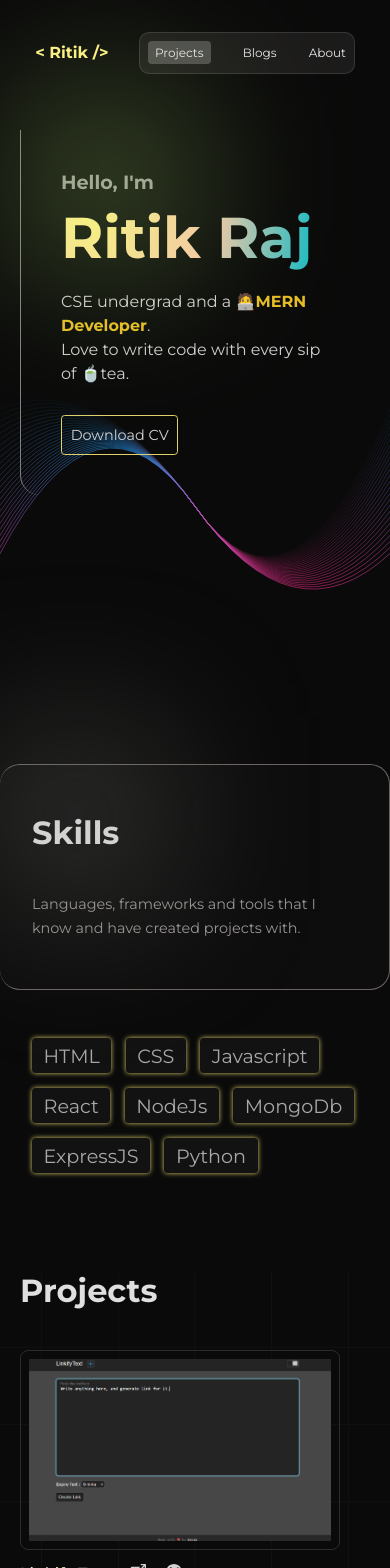
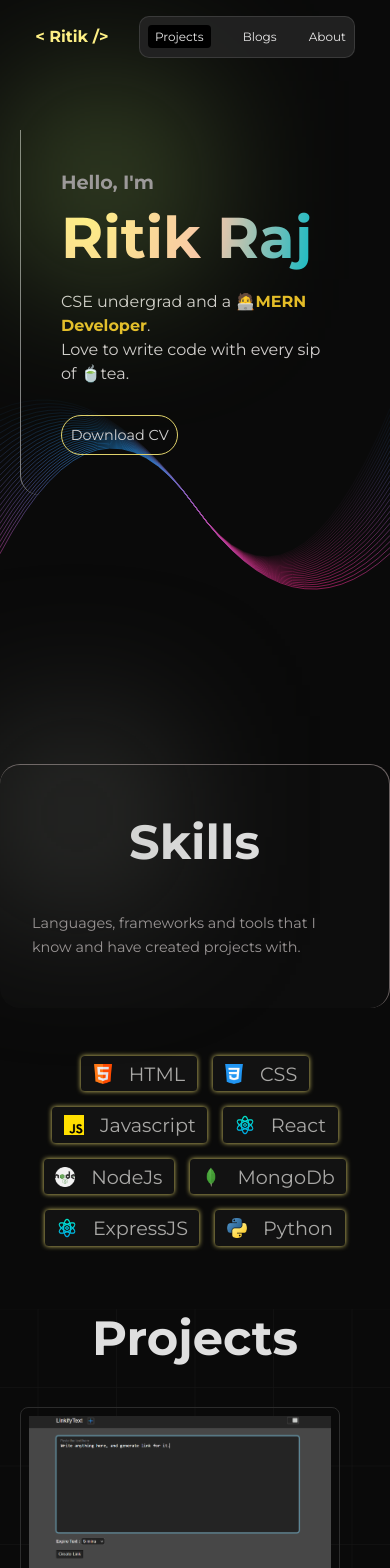
Before and after one commit to ritik48/Portfolio-Frontend, a React (Create React App) app: page / in a window 390 px wide. Shown: the top 1568 px of the page. Built offline with nearby package versions, Linux system fonts and the light colour scheme.

Commit message:
added blogs

```diff
--- a/src/App.js
+++ b/src/App.js
@@ -1,4 +1,33 @@
+import { motion, useScroll, useMotionValueEvent } from "framer-motion";
+import { LocomotiveScrollProvider, useLocomotiveScroll} from 'react-locomotive-scroll';
+
+import gsap from "gsap";
+
+import { useRef, useState, useLayoutEffect } from "react";
+
 function NavBar() {
+    const { scrollY } = useScroll();
+    const [hidden, setHidden] = useState(false);
+
+    const [showLogo, setShowLogo] = useState(true);
+
+    useMotionValueEvent(scrollY, "change", (latest) => {
+        const previous = scrollY.getPrevious();
+        console.log(latest, ",", previous);
+
+        if (latest > 20) {
+            setShowLogo(false);
+        } else {
+            setShowLogo(true);
+        }
+
+        if (latest > previous && latest > 20) {
+            setHidden(true);
+        } else {
+            setHidden(false);
+        }
+    });
+
     return (
         <>
             <svg
@@ -137,31 +166,64 @@ function NavBar() {
                     ></path>
                 </g>
             </svg>
-            <nav>
+            <motion.nav
+                initial="initial"
+                variants={{
+                    initial: {
+                        x: "-50%",
+                    },
+                    visible: { y: 0 },
+                    hidden: { y: "-140%" },
+                }}
+                animate={hidden ? "hidden" : "visible"}
+                transition={{ duration: 0.35, ease: "easeInOut" }}
+            >
                 <div className="container">
-                    <div className="logo">
-                        {"< "}Ritik {"/>"}
-                    </div>
+                    {showLogo && (
+                        <div className="logo">
+                            {"< "}Ritik {"/>"}
+                        </div>
+                    )}
                     <ul>
                         <li className="active">Projects</li>
                         <li>Blogs</li>
                         <li>About</li>
                     </ul>
                 </div>
-            </nav>
+            </motion.nav>
         </>
     );
 }
 
 function HeroSection() {
+    const comp = useRef(null);
+
+    useLayoutEffect(() => {
+        let ctx = gsap.context(() => {
+            const t1 = gsap.timeline();
+            t1.from(["#greet", "#name"], {
+                opacity: 0,
+                y: "+=30",
+                stagger: 0.5,
+            });
+        }, comp);
+
+        return () => ctx.revert();
+    }, []);
+
+
     return (
-        <section className="hero">
+        <section className="hero" ref={comp}>
             <div className="container">
                 <div className="hero_content">
                     <div className="hero_left">
                         <div className="hero_top">
-                            <span className="greet">Hello, I'm</span>
-                            <span className="name">Ritik Raj</span>
+                            <span className="greet" id="greet">
+                                Hello, I'm
+                            </span>
+                            <span className="name" id="name">
+                                Ritik Raj
+                            </span>
                         </div>
                         <p>
                             CSE undergrad and a{" "}
@@ -197,19 +259,75 @@ function Skills() {
                         created projects with.
                     </p>
                 </div>
+
                 <div className="skills_right">
                     <div className="skills_list">
-                        <span className="skill">HTML</span>
-                        <span className="skill">CSS</span>
-                        <span className="skill">Javascript</span>
-                        <span className="skill">React</span>
-                        <span className="skill">NodeJs</span>
-                        <span className="skill">MongoDb</span>
-                        <span className="skill">ExpressJS</span>
-                        <span className="skill">Python</span>
+                        <div className="skill">
+                            <img
+                                src="/icons/html.png"
+                                alt=""
+                                className="skill_icon"
+                            />
+                            <span>HTML</span>
+                        </div>
+                        <div className="skill">
+                            <img
+                                src="/icons/css.png"
+                                alt=""
+                                className="skill_icon"
+                            />
+                            <span>CSS</span>
+                        </div>
+                        <div className="skill">
+                            <img
+                                src="/icons/js.png"
+                                alt=""
+                                className="skill_icon"
+                            />
+                            <span>Javascript</span>
+                        </div>
+                        <div className="skill">
+                            <img
+                                src="/icons/react.png"
+                                alt=""
+                                className="skill_icon"
+                            />
+                            <span>React</span>
+                        </div>
+                        <div className="skill">
+                            <img
+                                src="/icons/nodejs.png"
+                                alt=""
+                                className="skill_icon"
+                            />
+                            <span>NodeJs</span>
+                        </div>
+                        <div className="skill">
+                            <img
+                                src="/icons/mongodb.png"
+                                alt=""
+                                className="skill_icon"
+                            />
+                            <span>MongoDb</span>
+                        </div>
+                        <div className="skill">
+                            <img
+                                src="/icons/react.png"
+                                alt=""
+                                className="skill_icon"
+                            />
+                            <span>ExpressJS</span>
+                        </div>
+                        <div className="skill">
+                            <img
+                                src="/icons/python.png"
+                                alt=""
+                                className="skill_icon"
+                            />
+                            <span>Python</span>
+                        </div>
                     </div>
                 </div>
-                {/* </div> */}
             </div>
         </section>
     );
@@ -230,10 +348,18 @@ function Projects() {
                                 <div className="project_title">
                                     Linkify Text
                                 </div>
-                                <a href="https://linkifytext.onrender.com" target="_blank" rel="noreferrer">
+                                <a
+                                    href="https://linkifytext.onrender.com"
+                                    target="_blank"
+                                    rel="noreferrer"
+                                >
                                     <img src="/images/link.svg" alt="" />
                                 </a>
-                                <a href="https://github.com/ritik48/linkifytext">
+                                <a
+                                    href="https://github.com/ritik48/linkifytext"
+                                    target="_blank"
+                                    rel="noreferrer"
+                                >
                                     <img src="/images/github.svg" alt="" />
                                 </a>
                             </div>
@@ -245,10 +371,18 @@ function Projects() {
                             <div className="project_detail">
                                 <div className="project_title">MoviePedia</div>
 
-                                <a href="https://moviepedia-tech.vercel.app/" target="_blank" rel="noreferrer">
+                                <a
+                                    href="https://moviepedia-tech.vercel.app/"
+                                    target="_blank"
+                                    rel="noreferrer"
+                                >
                                     <img src="/images/link.svg" alt="" />
                                 </a>
-                                <a href="https://github.com/ritik48/MoviePedia">
+                                <a
+                                    href="https://github.com/ritik48/MoviePedia"
+                                    target="_blank"
+                                    rel="noreferrer"
+                                >
                                     <img src="/images/github.svg" alt="" />
                                 </a>
                             </div>
@@ -260,8 +394,20 @@ function Projects() {
                             <div className="project_detail">
                                 <div className="project_title">YelpCamp</div>
 
-                                <img src="/images/link.svg" alt="" />
-                                <img src="/images/github.svg" alt="" />
+                                <a
+                                    href="https://yelpcampbyritik.onrender.com/campgrounds"
+                                    target="_blank"
+                                    rel="noreferrer"
+                                >
+                                    <img src="/images/link.svg" alt="" />
+                                </a>
+                                <a
+                                    href="https://github.com/ritik48/YelpCamp/"
+                                    target="_blank"
+                                    rel="noreferrer"
+                                >
+                                    <img src="/images/github.svg" alt="" />
+                                </a>
                             </div>
                         </div>
 
@@ -281,13 +427,52 @@ function Projects() {
     );
 }
 
+function Blogs() {
+    return (
+        <section className="blogs">
+            <div className="container">
+                <h2>Latest Blog</h2>
+
+                <div className="blogs_content">
+                    <div className="blog_left">
+                        <h3 className="blog_title">
+                            Controlled Elements in React
+                        </h3>
+                        <span className="blog_date">25th December, 2023</span>
+                        <div className="blog_tags">
+                            <span>react</span>
+                            <span>useState</span>
+                            <span>hooks</span>
+                        </div>
+                        <div className="blog_read">
+                            <button className="btn primary">
+                                Read{" "}
+                                <img
+                                    src="/images/link_black.svg"
+                                    alt=""
+                                    className="icon"
+                                />
+                            </button>
+                        </div>
+                    </div>
+                    <div className="blog_right">
+                        <img src="/images/blog.webp" alt="" />
+                    </div>
+                </div>
+            </div>
+        </section>
+    );
+}
+
 function App() {
+
     return (
         <>
             <NavBar />
             <HeroSection />
             <Skills />
             <Projects />
+            <Blogs />
         </>
     );
 }
--- a/src/index.css
+++ b/src/index.css
@@ -24,7 +24,8 @@ li {
 }
 
 h2 {
-    font-size: 4rem;
+    font-size: 6rem;
+    text-align: center;
     font-weight: 600;
     color: rgb(223, 223, 223);
 }
@@ -55,6 +56,8 @@ h2 {
 
 .btn.secondary {
     background-color: transparent;
+
+    border-radius: 25px;
     border: 1px solid var(--primary-color);
 }
 
@@ -77,10 +80,12 @@ h2 {
 }
 
 nav {
-    position: absolute;
+    z-index: 2;
+    position: fixed;
     left: 50%;
-    transform: translateX(-50%);
-    margin-block: 4rem;
+    /* transform: translateX(-50%); */
+    margin-block: 2rem;
+    /* border: 1px solid red; */
 
     max-width: 1000px;
     width: 100%;
@@ -118,11 +123,11 @@ nav ul {
 
     border-radius: 10px;
 
-    background-color: rgba(36, 35, 35, 0.724);
+    background-color: rgba(35, 35, 35, 0.932);
 }
 
 .active {
-    background-color: rgb(77, 76, 76);
+    background-color: rgb(0, 0, 0);
     padding: 0.5rem 0.9rem;
     border-radius: 0.5rem;
 }
@@ -227,7 +232,8 @@ ul li {
 /* =================== skills =================== */
 
 .skills {
-    margin-bottom: 50px;
+    margin-top: -30px;
+    margin-bottom: 0px;
 }
 
 .skills .container {
@@ -236,7 +242,11 @@ ul li {
 
 .skills_content {
     display: flex;
-    gap: 5rem;
+    flex-direction: column;
+    justify-content: center;
+    align-items: center;
+
+    gap: 0rem;
 }
 
 .skills_left {
@@ -246,12 +256,14 @@ ul li {
     gap: 40px;
 
     border-top: 1px solid rgb(108, 99, 99);
-    border-bottom: 1px solid rgb(108, 99, 99);
+    /* border-bottom: 1px solid rgb(108, 99, 99); */
     border-right: 1px solid rgb(108, 99, 99);
     background-color: rgba(19, 19, 19, 0.463);
 
+    /* background-color: rgb(56, 45, 66); */
+
     border-radius: 20px;
-    padding: 10rem 10rem;
+    padding: 8rem 10rem;
 
     width: 45%;
 
@@ -280,12 +292,12 @@ ul li {
 }
 
 .skills_right {
-    width: 35%;
-    padding: 10rem 2rem;
+    width: 50%;
+    padding: 6rem 2rem;
 
     display: flex;
-    justify-content: center;
-    align-items: center;
+    /* justify-content: center;
+    align-items: center; */
 
     position: relative;
 }
@@ -298,11 +310,24 @@ ul li {
 
 .skills_list {
     display: flex;
+    justify-content: center;
+    align-items: center;
     flex-wrap: wrap;
-    gap: 1.8rem;
+
+    gap: 2rem;
+}
+
+.skill_icon,
+.icon {
+    width: 2.5rem;
+    height: 2.5rem;
 }
 
 .skill {
+    display: flex;
+    align-items: center;
+
+    gap: 2rem;
     font-size: 2.4rem;
     padding: 0.3em 0.6em;
     border-radius: 0.2em;
@@ -325,7 +350,7 @@ ul li {
 } */
 
 .projects {
-    margin-top: 150px;
+    margin-top: 50px;
     background: url("../public/images/bg.svg") no-repeat center center fixed;
     background-size: cover;
     margin-bottom: 50px;
@@ -394,6 +419,104 @@ img {
     width: 2.5rem;
 }
 
+/* ================= Blogs ================ */
+
+.blogs {
+    /* margin-top: 100px; */
+    margin-bottom: 100px;
+
+    /* border-top: 0.5px solid rgb(71, 70, 70); */
+    /* border-radius: 25px; */
+
+    /* background: url("../public/images/bg2.svg") no-repeat center center fixed;
+    background-size: cover; */
+
+    padding: 110px 5px;
+}
+
+.blogs .container {
+    position: relative;
+    border-left: 1px solid grey;
+}
+
+.blogs .container::before {
+    content: url("../public/images/test1.svg");
+    position: absolute;
+    top: -20%;
+    left: -5%px;
+
+    width: 20%;
+    opacity: 0.5;
+}
+
+.blogs_content {
+    margin-top: 50px;
+    display: flex;
+    gap: 5.5rem;
+}
+
+.blog_left {
+    width: 60%;
+    display: flex;
+    flex-direction: column;
+    align-items: flex-start;
+    gap: 1rem;
+}
+
+.blog_right img {
+    box-shadow: 0 0 8px grey;
+}
+
+.blog_title {
+    font-size: 2.5rem;
+    color: rgb(221, 221, 221);
+    font-weight: 500;
+}
+
+.blog_date {
+    color: grey;
+    font-size: 1.5rem;
+}
+
+.blog_tags {
+    margin-top: 1.5rem;
+    margin-bottom: 1rem;
+    display: flex;
+    gap: 1rem;
+    padding: 3.8rem 0 0 0;
+    position: relative;
+}
+
+.blog_tags::before {
+    content: "Topic:";
+    position: absolute;
+
+    color: white;
+    top: 0;
+    left: 0;
+    font-size: 2rem;
+}
+
+.blog_tags span {
+    font-size: 1.4rem;
+    color: white;
+    border: 0.5px solid grey;
+
+    background-color: rgb(21, 21, 21);
+
+    padding: 0.7em 0.9em;
+    border-radius: 0.8em;
+}
+
+.blogs button {
+    display: flex;
+    align-items: center;
+    gap: 0.5rem;
+
+    color: black;
+    padding-inline: 1em;
+}
+
 @media screen and (max-width: 690px) {
     :root {
         font-size: 50%;
@@ -436,12 +559,34 @@ img {
     .projects {
         margin-top: 15px;
     }
+
+    .blogs {
+        margin-top: 70px;
+    }
+    .blog_right {
+        order: 0 !important;
+    }
+    .blog_left {
+        order: 1 !important;
+        width: 100%;
+    }
+
+    .blogs_content {
+        flex-direction: column;
+        gap: 2rem;
+    }
 }
 
 @media screen and (max-width: 500px) {
     .project_img {
         width: 320px;
         height: 200px;
+    }
+    .blogs .container::before {
+        top: -25%;
+        left: 1%;
+
+        opacity: 0.4;
     }
 }
 
```
